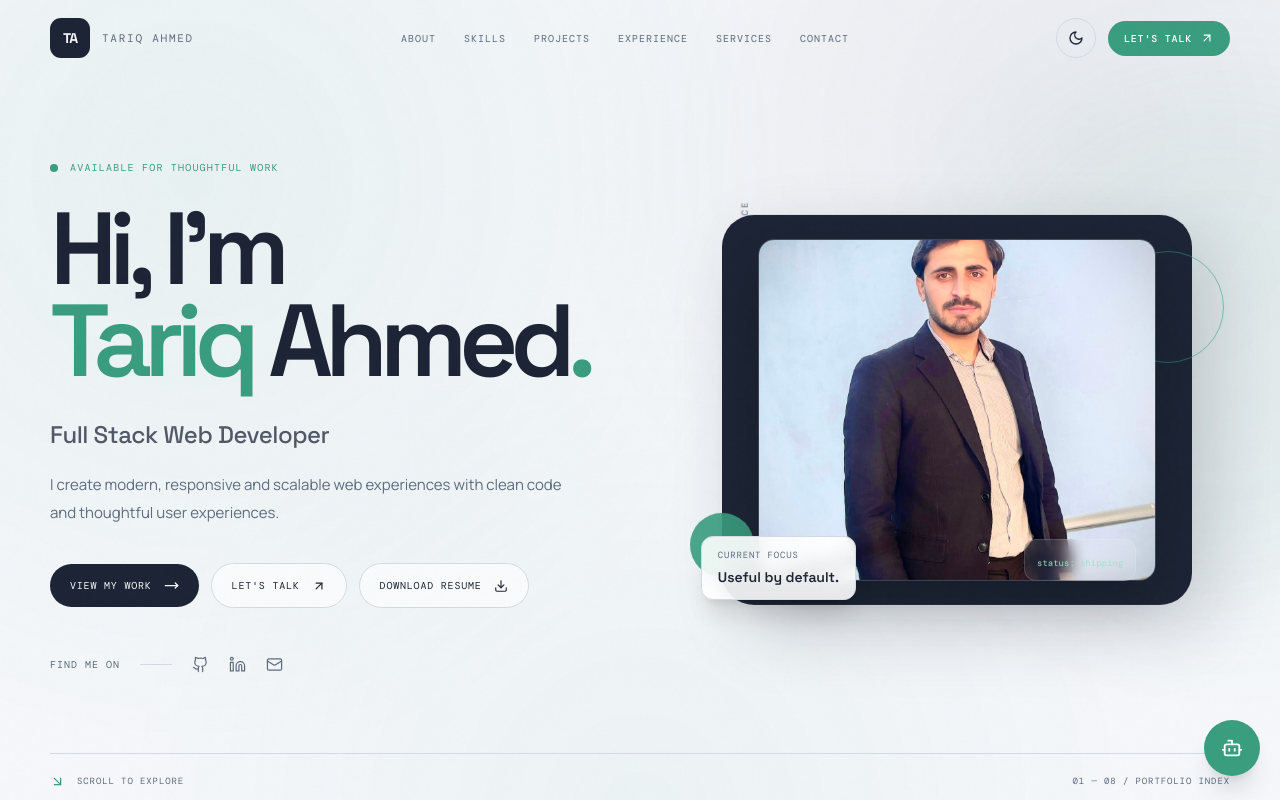
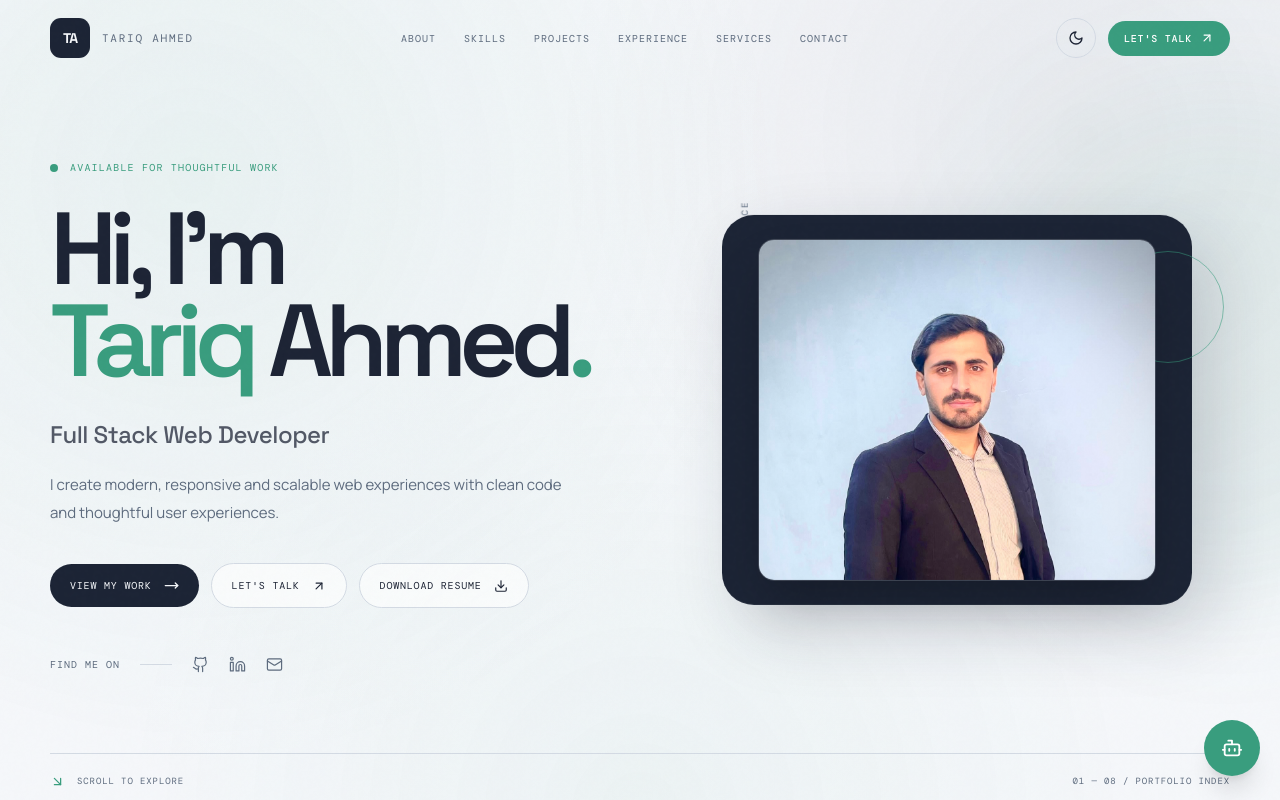
Before and after one commit to tariq9012/Tariq-portfolio, a React (Vite) app: page / in a window 1280 px wide. Shown: the top 800 px of the page. Built offline with nearby package versions, Linux system fonts and the light colour scheme.

Commit message:
skills are updated and more

```diff
--- a/src/App.tsx
+++ b/src/App.tsx
@@ -50,7 +50,7 @@ const stats = [
 ];
 
 const skillGroups = [
-  { title: 'Frontend', detail: 'Interfaces with intent', icon: Monitor, skills: ['HTML', 'CSS', 'JavaScript', 'Bootstrap', 'React','Tailwind'] },
+  { title: 'Frontend', detail: 'Interfaces with intent', icon: Monitor, skills: ['HTML', 'CSS', 'JavaScript', 'Bootstrap', 'React', 'Tailwind'] },
   { title: 'Backend', detail: 'Systems that stay clear', icon: Server, skills: ['Node.js', 'Express.js', 'Python', 'Django'] },
   { title: 'Data', detail: 'Reliable foundations', icon: Database, skills: ['MySQL', 'PostgreSQL', 'Schema design', 'MongoDB', 'Neon'] },
   { title: 'Workflow', detail: 'Tools for better shipping', icon: Terminal, skills: ['Git', 'GitHub', 'VS Code', 'REST APIs'] },
@@ -367,16 +367,12 @@ function WorkspaceVisual() {
     <div className="workspace-float relative mx-auto h-[390px] w-full max-w-[470px]" aria-label="Tariq Ahmed profile photo" role="img">
       <div className="absolute inset-0 rounded-[2rem] bg-[hsl(var(--primary))] shadow-[20px_25px_70px_hsl(var(--primary)/.18)]" />
       <div className="absolute -right-3 top-9 h-28 w-28 rounded-full border border-[hsl(var(--accent)/.55)] sm:-right-8" />
-      <div className="absolute -left-3 bottom-7 h-16 w-16 rounded-full bg-[hsl(var(--accent)/.9)] sm:-left-8" />
       <div className="absolute left-6 right-6 top-6 bottom-6 overflow-hidden rounded-xl border border-white/15 shadow-2xl sm:left-9 sm:right-9">
         <img
           src="/profile.jpg"
           alt="Tariq Ahmed"
-          className="h-full w-full object-cover"
+          className="h-full w-full object-cover object-top"
         />
-      </div>
-      <div className="absolute bottom-6 right-8 rounded-lg border border-white/15 bg-white/10 px-3 py-2 backdrop-blur-sm sm:right-14">
-        <span className="font-mono-ui text-[9px] text-[#9fe0c9]">status: shipping</span>
       </div>
     </div>
   );
@@ -407,10 +403,6 @@ function Hero() {
         <div className="reveal reveal-delay-2 relative">
           <div className="absolute -left-4 top-12 hidden -rotate-90 font-mono-ui text-[9px] uppercase tracking-[.25em] text-[hsl(var(--muted-foreground))] lg:block">Selected / workspace</div>
           <WorkspaceVisual />
-          <div className="absolute bottom-3 left-1 rounded-lg border border-[hsl(var(--border))] bg-[hsl(var(--card)/.9)] px-4 py-3 shadow-xl backdrop-blur sm:left-4">
-            <p className="font-mono-ui text-[9px] uppercase tracking-[.09em] text-[hsl(var(--muted-foreground))]">Current focus</p>
-            <p className="mt-1 font-display text-sm font-semibold">Useful by default.</p>
-          </div>
         </div>
       </div>
       <div className="container-wide mt-20 flex items-center gap-3 border-t border-[hsl(var(--border))] pt-5 font-mono-ui text-[9px] uppercase tracking-[.1em] text-[hsl(var(--muted-foreground))]"><ArrowDownRight size={15} className="text-[hsl(var(--accent))]" /> Scroll to explore <span className="ml-auto hidden sm:block">01 — 08 / portfolio index</span></div>
```
